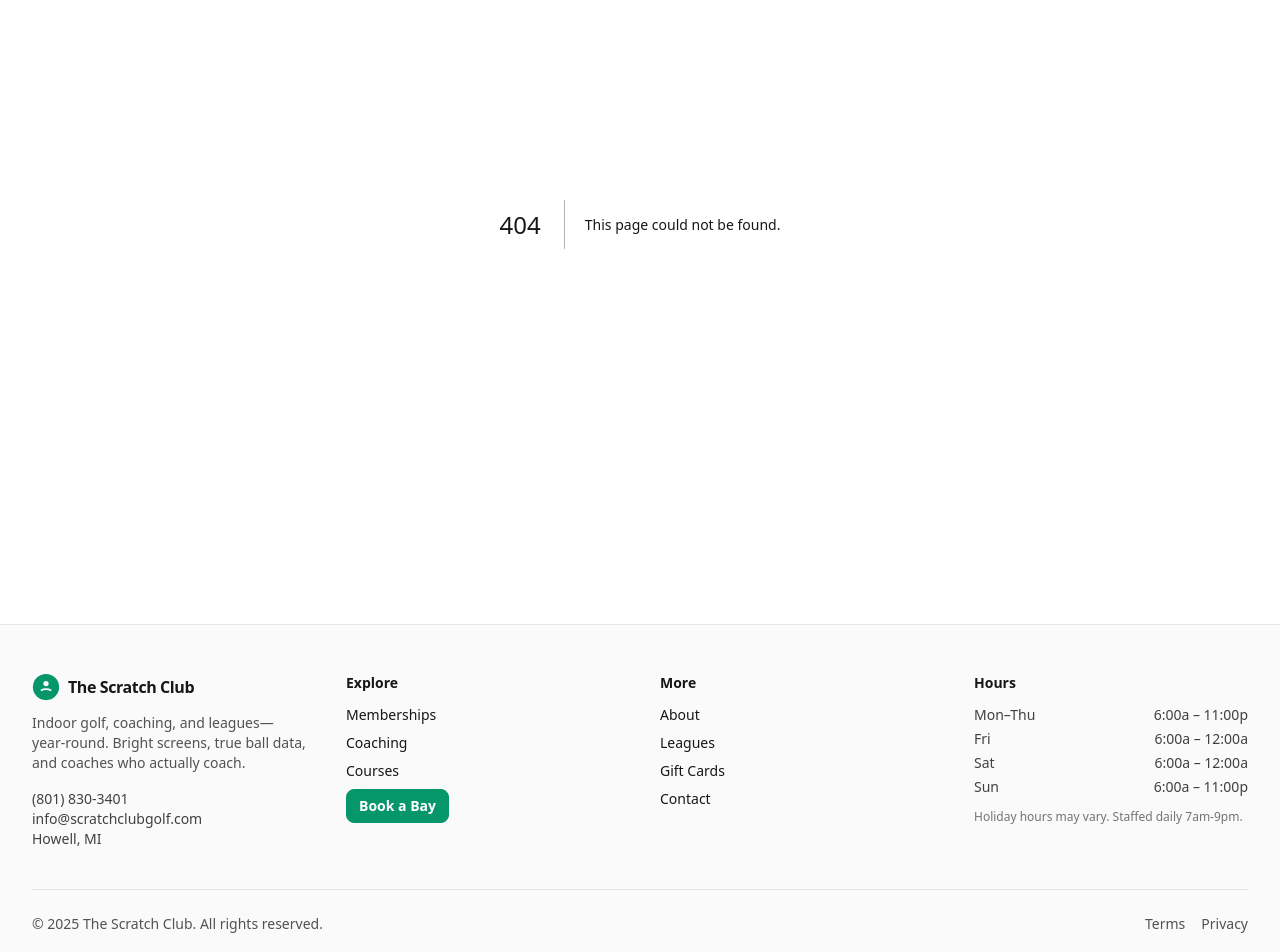
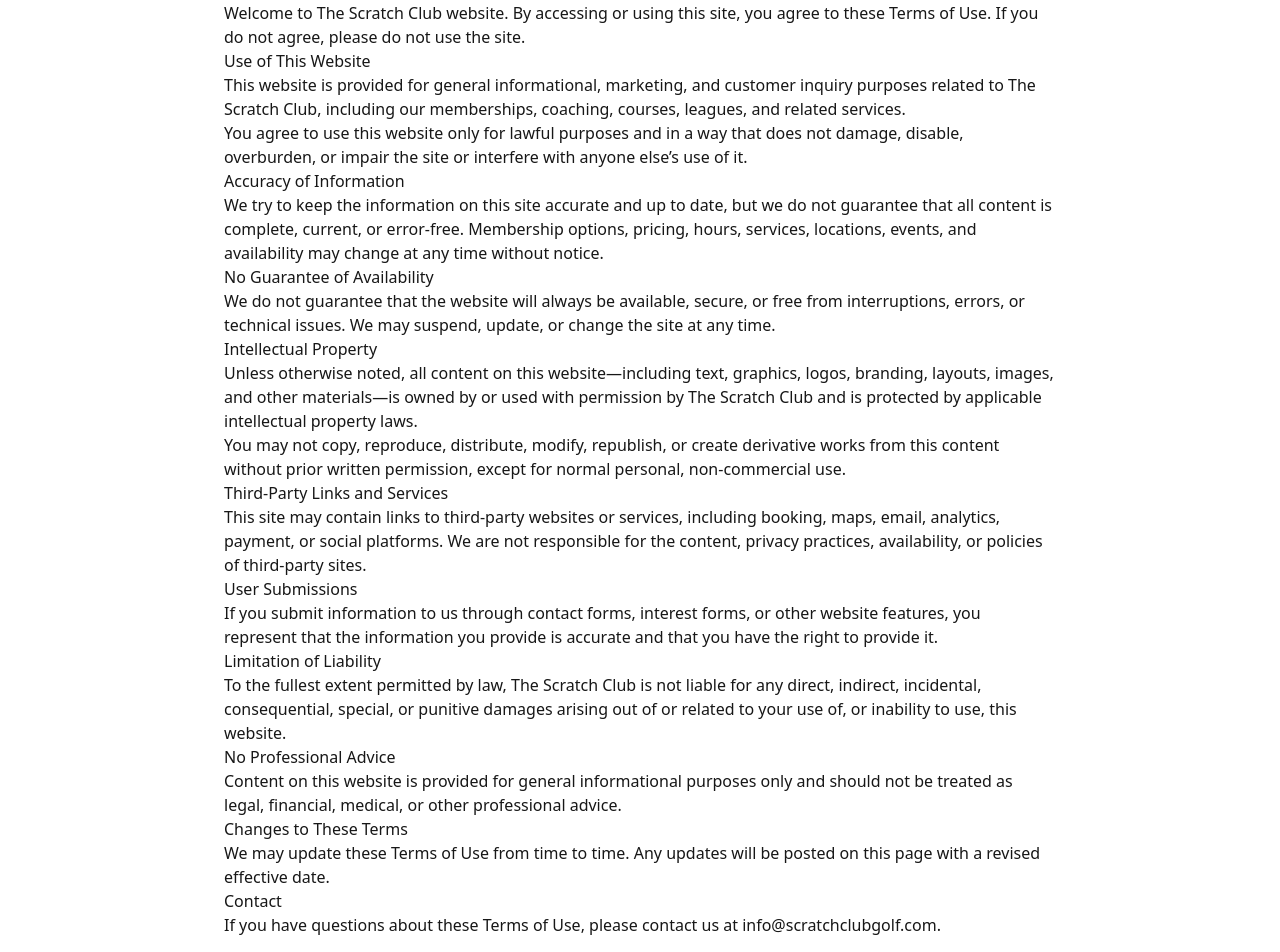
Before and after one commit to piersonshawn99/thescratchclub, a Next.js app: page /terms in a window 1280 px wide. Before the commit this address had no page. Shown: the part 320-1272 px from the top of the page. Built offline with nearby package versions, Linux system fonts and the light colour scheme.

Commit message:
added privacy and terms pages to show we're using data and information.

```diff
--- /dev/null
+++ b/app/privacy/page.tsx
@@ -0,0 +1,120 @@
+import type { Metadata } from "next";
+
+export const metadata: Metadata = {
+  title: "Privacy Policy | The Scratch Club",
+  description: "Privacy Policy for The Scratch Club website.",
+};
+
+export default function PrivacyPage() {
+  return (
+    <main className="mx-auto max-w-4xl px-4 py-12 sm:px-6 lg:px-8">
+      <header className="border-b border-neutral-200 pb-6">
+        <h1 className="text-3xl font-semibold tracking-tight text-neutral-900 sm:text-4xl">
+          Privacy Policy
+        </h1>
+        <p className="mt-3 text-sm text-neutral-500">
+          Last updated: April 2026
+        </p>
+      </header>
+
+      <div className="prose prose-neutral mt-8 max-w-none">
+        <p>
+          The Scratch Club respects your privacy. This Privacy Policy describes
+          how we collect, use, and protect information you provide through this
+          website.
+        </p>
+
+        <h2>Information We Collect</h2>
+        <p>We may collect information you voluntarily provide, such as:</p>
+        <ul>
+          <li>Name</li>
+          <li>Email address</li>
+          <li>Phone number</li>
+          <li>Messages, questions, or interest form submissions</li>
+        </ul>
+
+        <p>
+          We may also collect limited technical information through website tools
+          such as analytics, including general usage patterns, device/browser
+          information, and pages visited.
+        </p>
+
+        <h2>How We Use Information</h2>
+        <p>We may use your information to:</p>
+        <ul>
+          <li>Respond to inquiries and contact requests</li>
+          <li>Communicate with you about memberships, leagues, coaching, events, or services</li>
+          <li>Improve website performance and user experience</li>
+          <li>Operate and maintain our business and customer communications</li>
+        </ul>
+
+        <h2>How We Share Information</h2>
+        <p>
+          We do not sell your personal information. We may share information with
+          trusted service providers that help us operate our website and
+          communications, such as hosting, booking, email delivery, analytics,
+          or payment tools, but only as needed for those services.
+        </p>
+
+        <h2>Email and Contact Forms</h2>
+        <p>
+          If you submit a form on our website, your information may be delivered
+          to our internal email inboxes and systems so our team can respond to
+          you.
+        </p>
+
+        <h2>Cookies and Analytics</h2>
+        <p>
+          Our website may use cookies or similar technologies for basic site
+          functionality, performance measurement, and analytics. These tools help
+          us understand how visitors use the site and improve it over time.
+        </p>
+
+        <h2>Third-Party Services</h2>
+        <p>
+          This site may link to or integrate with third-party services such as
+          booking platforms, maps, email tools, analytics providers, social
+          platforms, or payment processors. Those services have their own
+          privacy policies and practices, and we are not responsible for them.
+        </p>
+
+        <h2>Data Security</h2>
+        <p>
+          We take reasonable steps to protect the information submitted through
+          this website. However, no method of transmission or storage is
+          completely secure, and we cannot guarantee absolute security.
+        </p>
+
+        <h2>Children’s Privacy</h2>
+        <p>
+          This website is not intended to knowingly collect personal information
+          from children under 13 without appropriate parental or guardian
+          involvement.
+        </p>
+
+        <h2>Your Choices</h2>
+        <p>
+          You may contact us if you want us to update or delete information you
+          previously submitted through our website, subject to any operational,
+          legal, or recordkeeping needs.
+        </p>
+
+        <h2>Changes to This Policy</h2>
+        <p>
+          We may update this Privacy Policy from time to time. Any changes will
+          be posted on this page with a revised effective date.
+        </p>
+
+        <h2>Contact</h2>
+        <p>
+          If you have questions about this Privacy Policy or your information,
+          please contact us at{" "}
+          <a href="mailto:info@scratchclubgolf.com">
+            info@scratchclubgolf.com
+          </a>
+          .
+        </p>
+      </div>
+    </main>
+  );
+}
--- /dev/null
+++ b/app/terms/page.tsx
@@ -0,0 +1,114 @@
+import type { Metadata } from "next";
+
+export const metadata: Metadata = {
+  title: "Terms of Use | The Scratch Club",
+  description: "Terms of Use for The Scratch Club website.",
+};
+
+export default function TermsPage() {
+  return (
+    <main className="mx-auto max-w-4xl px-4 py-12 sm:px-6 lg:px-8">
+      <header className="border-b border-neutral-200 pb-6">
+        <h1 className="text-3xl font-semibold tracking-tight text-neutral-900 sm:text-4xl">
+          Terms of Use
+        </h1>
+        <p className="mt-3 text-sm text-neutral-500">
+          Last updated: April 2026
+        </p>
+      </header>
+
+      <div className="prose prose-neutral mt-8 max-w-none">
+        <p>
+          Welcome to The Scratch Club website. By accessing or using this site,
+          you agree to these Terms of Use. If you do not agree, please do not
+          use the site.
+        </p>
+
+        <h2>Use of This Website</h2>
+        <p>
+          This website is provided for general informational, marketing, and
+          customer inquiry purposes related to The Scratch Club, including our
+          memberships, coaching, courses, leagues, and related services.
+        </p>
+        <p>
+          You agree to use this website only for lawful purposes and in a way
+          that does not damage, disable, overburden, or impair the site or
+          interfere with anyone else’s use of it.
+        </p>
+
+        <h2>Accuracy of Information</h2>
+        <p>
+          We try to keep the information on this site accurate and up to date,
+          but we do not guarantee that all content is complete, current, or
+          error-free. Membership options, pricing, hours, services, locations,
+          events, and availability may change at any time without notice.
+        </p>
+
+        <h2>No Guarantee of Availability</h2>
+        <p>
+          We do not guarantee that the website will always be available, secure,
+          or free from interruptions, errors, or technical issues. We may
+          suspend, update, or change the site at any time.
+        </p>
+
+        <h2>Intellectual Property</h2>
+        <p>
+          Unless otherwise noted, all content on this website—including text,
+          graphics, logos, branding, layouts, images, and other materials—is
+          owned by or used with permission by The Scratch Club and is protected
+          by applicable intellectual property laws.
+        </p>
+        <p>
+          You may not copy, reproduce, distribute, modify, republish, or create
+          derivative works from this content without prior written permission,
+          except for normal personal, non-commercial use.
+        </p>
+
+        <h2>Third-Party Links and Services</h2>
+        <p>
+          This site may contain links to third-party websites or services,
+          including booking, maps, email, analytics, payment, or social
+          platforms. We are not responsible for the content, privacy practices,
+          availability, or policies of third-party sites.
+        </p>
+
+        <h2>User Submissions</h2>
+        <p>
+          If you submit information to us through contact forms, interest forms,
+          or other website features, you represent that the information you
+          provide is accurate and that you have the right to provide it.
+        </p>
+
+        <h2>Limitation of Liability</h2>
+        <p>
+          To the fullest extent permitted by law, The Scratch Club is not liable
+          for any direct, indirect, incidental, consequential, special, or
+          punitive damages arising out of or related to your use of, or inability
+          to use, this website.
+        </p>
+
+        <h2>No Professional Advice</h2>
+        <p>
+          Content on this website is provided for general informational purposes
+          only and should not be treated as legal, financial, medical, or other
+          professional advice.
+        </p>
+
+        <h2>Changes to These Terms</h2>
+        <p>
+          We may update these Terms of Use from time to time. Any updates will
+          be posted on this page with a revised effective date.
+        </p>
+
+        <h2>Contact</h2>
+        <p>
+          If you have questions about these Terms of Use, please contact us at{" "}
+          <a href="mailto:info@scratchclubgolf.com">
+            info@scratchclubgolf.com
+          </a>
+          .
+        </p>
+      </div>
+    </main>
+  );
+}
--- a/components/ScratchClubLandingPage.tsx
+++ b/components/ScratchClubLandingPage.tsx
@@ -213,7 +213,21 @@ export default function ScratchClubLandingPage() {
 function Hero() {
   return (
     <section className="relative isolate">
-      <div className="grid h-[72vh] min-h-[520px] w-full grid-cols-1 md:grid-cols-2">
+      {/* Mobile: single hero image */}
+      <div className="relative h-[64vh] min-h-[500px] w-full md:hidden">
+        <Image
+          src="/images/hero/sim.jpg"
+          alt="Trackman bay at The Scratch Club"
+          fill
+          priority
+          className="object-cover object-[30%_50%]"
+          sizes="100vw"
+        />
+        <div className="absolute inset-0 bg-black/35" />
+      </div>
+
+      {/* Desktop: split hero */}
+      <div className="hidden h-[72vh] min-h-[520px] w-full md:grid md:grid-cols-2">
         {/* Left: Simulator */}
         <div className="relative h-full w-full overflow-hidden">
           <Image
@@ -241,18 +255,20 @@ function Hero() {
         </div>
       </div>
 
+      {/* Desktop divider */}
       <div className="pointer-events-none absolute inset-y-0 left-1/2 hidden w-px -translate-x-1/2 bg-white/40 md:block" />
 
-      <div className="pointer-events-none absolute inset-0 flex items-center justify-center">
-        <div className="pointer-events-auto mx-auto max-w-3xl px-6 text-center">
-          <h1 className="text-4xl font-semibold tracking-tight text-white drop-shadow-[0_2px_8px_rgba(0,0,0,0.6)] sm:text-5xl md:text-6xl">
+      {/* Overlay content */}
+      <div className="pointer-events-none absolute inset-0 flex items-start justify-center pt-28 md:items-center md:pt-0">
+        <div className="pointer-events-auto mx-auto max-w-[22rem] px-5 text-center sm:max-w-2xl md:max-w-3xl md:px-6">
+          <h1 className="text-3xl font-semibold tracking-tight text-white drop-shadow-[0_2px_8px_rgba(0,0,0,0.6)] sm:text-5xl md:text-6xl">
             Train Smarter. Play Better.
           </h1>
-          <p className="mt-4 text-lg text-white/90 drop-shadow-[0_1px_6px_rgba(0,0,0,0.5)] sm:text-xl">
+          <p className="mt-3 text-base leading-8 text-white/90 drop-shadow-[0_1px_6px_rgba(0,0,0,0.5)] sm:text-xl md:mt-4">
             Powered by Trackman and real coaching, The Scratch Club turns
             practice into confidence that carries onto the course.
           </p>
-          <div className="mt-8 flex flex-wrap items-center justify-center gap-4">
+          <div className="mt-10 flex flex-wrap items-center justify-center gap-3 md:mt-8 md:gap-4">
             <a
               href={BOOK_BAY_URL}
               target="_blank"
```
